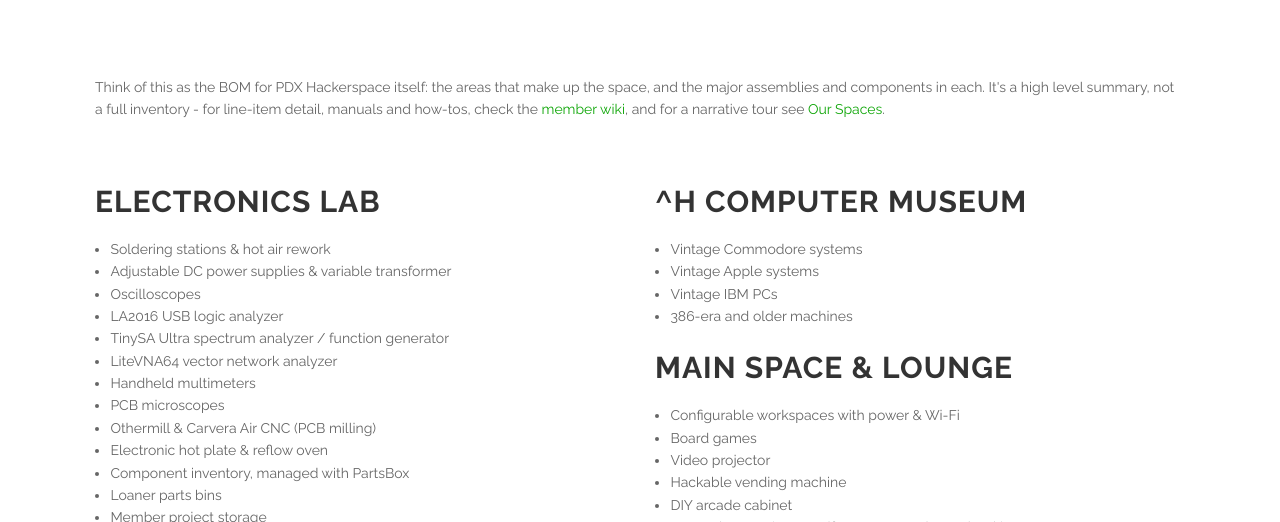
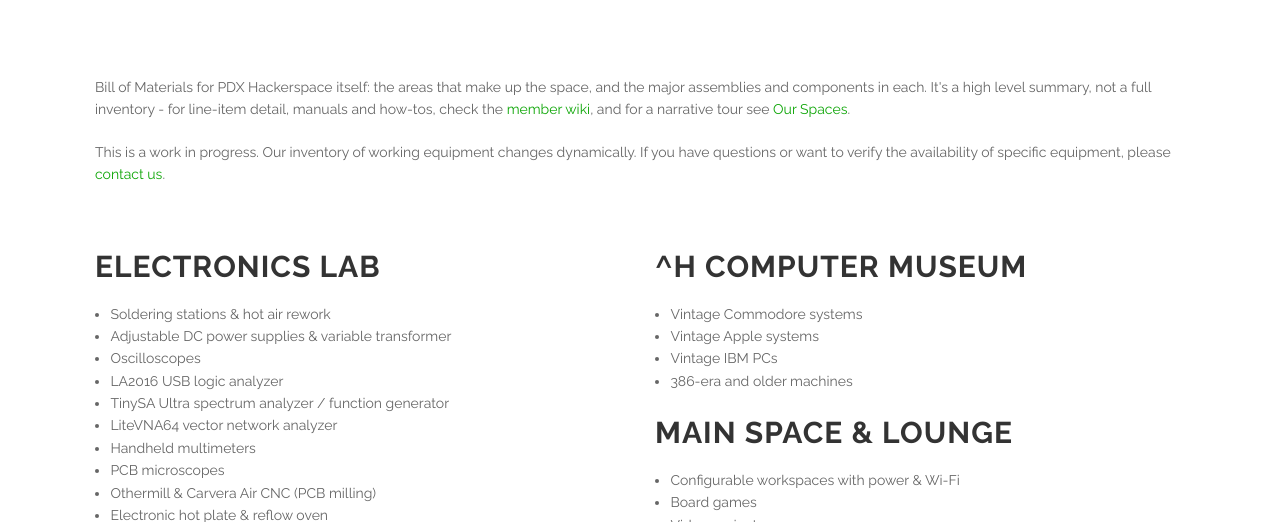
Before and after one commit to ctrlh/ctrlh.github.io, a Jekyll site: the page built from bom.html, in a window 1280 px wide and 900 px high, cut to the strip 378-900 px from the top of the window. Built offline with Jekyll 4.4.1, drawn with Linux system fonts in a browser that asks for light colours; comment, search, counter and statistics services are not loaded.

Commit message:
cleaned up wording on BOM

```diff
--- a/bom.html
+++ b/bom.html
@@ -9,7 +9,10 @@
   <div class='row'>
     <div class='large-12 columns'>
       <p>
-        Think of this as the BOM for PDX Hackerspace itself: the areas that make up the space, and the major assemblies and components in each. It's a high level summary, not a full inventory - for line-item detail, manuals and how-tos, check the <a target="_blank" rel="noopener noreferrer" href="https://wiki.pdxhackerspace.org/">member wiki</a>, and for a narrative tour see <a href="spaces.html">Our Spaces</a>.
+        Bill of Materials for PDX Hackerspace itself: the areas that make up the space, and the major assemblies and components in each. It's a high level summary, not a full inventory - for line-item detail, manuals and how-tos, check the <a target="_blank" rel="noopener noreferrer" href="https://wiki.pdxhackerspace.org/">member wiki</a>, and for a narrative tour see <a href="spaces.html">Our Spaces</a>.
+      </p>
+      <p>
+        This is a work in progress. Our inventory of working equipment changes dynamically. If you have questions or want to verify the availability of specific equipment, please <a href="mailto:info@pdxhs.org">contact us</a>.
       </p>
       <div class='two spacing'></div>
     </div>
```
